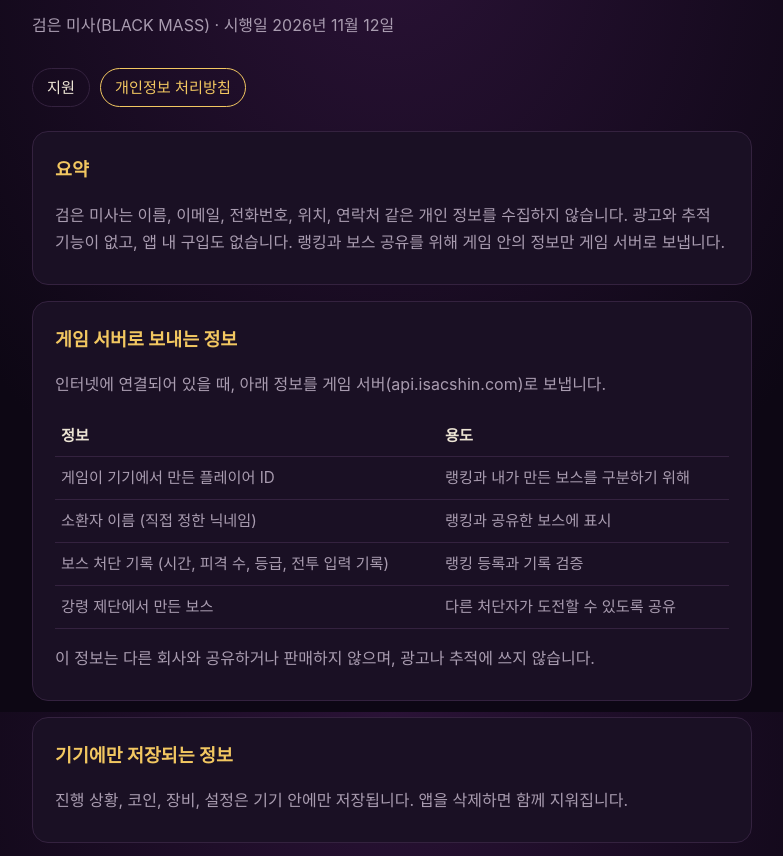
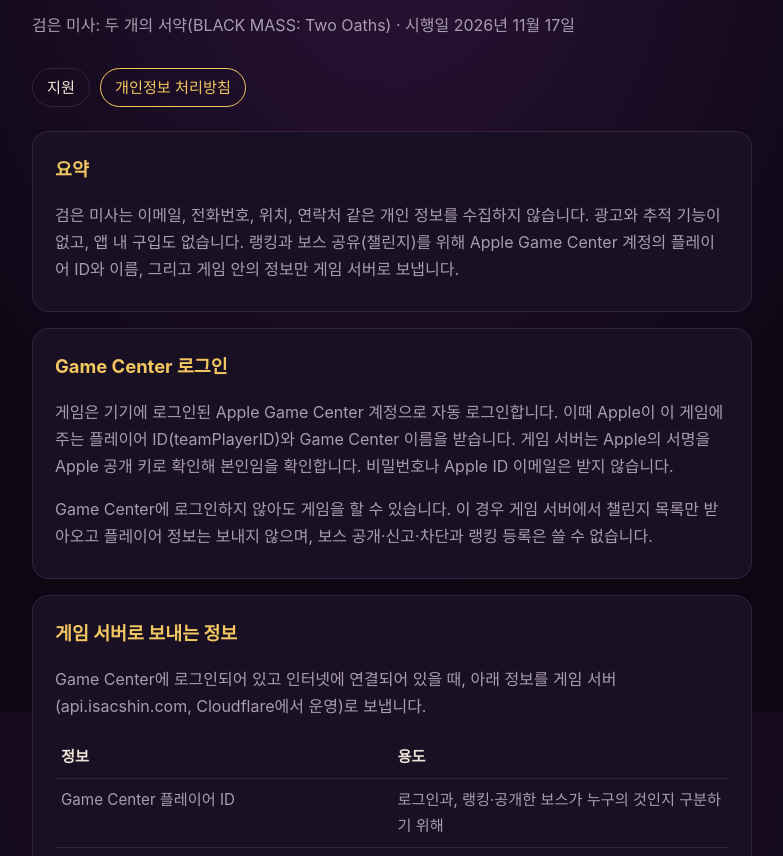
Before and after one commit to IsacShin/blackmass, a plain HTML site: page privacy/index.html in a window 1280 px wide. Shown: the part 88-944 px from the top of the page, without its empty margins (248-1031 px from the left). Drawn offline with Linux system fonts and the light colour scheme.

Commit message:
Rename to Two Oaths; privacy policy covers Game Center sign-in and shared demons
Co-Authored-By: Claude Opus 5.5 <noreply@anthropic.com>

```diff
--- a/privacy/index.html
+++ b/privacy/index.html
@@ -3,42 +3,49 @@
 <head>
 <meta charset="utf-8">
 <meta name="viewport" content="width=device-width, initial-scale=1">
-<title>검은 미사 개인정보 처리방침</title>
-<meta name="description" content="검은 미사(BLACK MASS) 게임의 개인정보 처리방침.">
+<title>검은 미사: 두 개의 서약 개인정보 처리방침</title>
+<meta name="description" content="검은 미사: 두 개의 서약(BLACK MASS: Two Oaths) 게임의 개인정보 처리방침.">
 <link rel="stylesheet" href="../assets/style.css">
 </head>
 <body>
 <main>
   <h1>개인정보 처리방침</h1>
-  <p class="lead">검은 미사(BLACK MASS) · 시행일 2026년 11월 12일</p>
+  <p class="lead">검은 미사: 두 개의 서약(BLACK MASS: Two Oaths) · 시행일 2026년 11월 17일</p>
   <nav><a href="../support/">지원</a><a class="on" href="./">개인정보 처리방침</a></nav>
 
   <section>
     <h2>요약</h2>
-    <p>검은 미사는 이름, 이메일, 전화번호, 위치, 연락처 같은 개인 정보를 수집하지 않습니다. 광고와 추적 기능이 없고, 앱 내 구입도 없습니다. 랭킹과 보스 공유를 위해 게임 안의 정보만 게임 서버로 보냅니다.</p>
+    <p>검은 미사는 이메일, 전화번호, 위치, 연락처 같은 개인 정보를 수집하지 않습니다. 광고와 추적 기능이 없고, 앱 내 구입도 없습니다. 랭킹과 보스 공유(챌린지)를 위해 Apple Game Center 계정의 플레이어 ID와 이름, 그리고 게임 안의 정보만 게임 서버로 보냅니다.</p>
+  </section>
+
+  <section>
+    <h2>Game Center 로그인</h2>
+    <p>게임은 기기에 로그인된 Apple Game Center 계정으로 자동 로그인합니다. 이때 Apple이 이 게임에 주는 플레이어 ID(teamPlayerID)와 Game Center 이름을 받습니다. 게임 서버는 Apple의 서명을 Apple 공개 키로 확인해 본인임을 확인합니다. 비밀번호나 Apple ID 이메일은 받지 않습니다.</p>
+    <p>Game Center에 로그인하지 않아도 게임을 할 수 있습니다. 이 경우 게임 서버에서 챌린지 목록만 받아오고 플레이어 정보는 보내지 않으며, 보스 공개·신고·차단과 랭킹 등록은 쓸 수 없습니다.</p>
   </section>
 
   <section>
     <h2>게임 서버로 보내는 정보</h2>
-    <p>인터넷에 연결되어 있을 때, 아래 정보를 게임 서버(api.isacshin.com)로 보냅니다.</p>
+    <p>Game Center에 로그인되어 있고 인터넷에 연결되어 있을 때, 아래 정보를 게임 서버(api.isacshin.com, Cloudflare에서 운영)로 보냅니다.</p>
     <table>
       <tr><th>정보</th><th>용도</th></tr>
-      <tr><td>게임이 기기에서 만든 플레이어 ID</td><td>랭킹과 내가 만든 보스를 구분하기 위해</td></tr>
-      <tr><td>소환자 이름 (직접 정한 닉네임)</td><td>랭킹과 공유한 보스에 표시</td></tr>
+      <tr><td>Game Center 플레이어 ID</td><td>로그인과, 랭킹·공개한 보스가 누구의 것인지 구분하기 위해</td></tr>
+      <tr><td>Game Center 이름 (소환자 이름)</td><td>랭킹과 챌린지에 공개한 보스의 제작자로 다른 플레이어에게 표시</td></tr>
       <tr><td>보스 처단 기록 (시간, 피격 수, 등급, 전투 입력 기록)</td><td>랭킹 등록과 기록 검증</td></tr>
-      <tr><td>강령 제단에서 만든 보스</td><td>다른 처단자가 도전할 수 있도록 공유</td></tr>
+      <tr><td>강령 제단에서 만들어 직접 공개한 보스 (이름, 설명, 모습, 공격)</td><td>다른 플레이어가 챌린지에서 도전할 수 있도록 공유</td></tr>
+      <tr><td>신고한 보스와 차단한 제작자</td><td>부적절한 보스를 내리고, 차단한 제작자의 보스를 숨기기 위해</td></tr>
     </table>
-    <p>이 정보는 다른 회사와 공유하거나 판매하지 않으며, 광고나 추적에 쓰지 않습니다.</p>
+    <p>공개한 보스와 Game Center 이름은 이 게임을 하는 다른 플레이어에게 보입니다. 이 정보는 다른 회사와 공유하거나 판매하지 않으며, 광고나 추적에 쓰지 않습니다.</p>
   </section>
 
   <section>
     <h2>기기에만 저장되는 정보</h2>
-    <p>진행 상황, 코인, 장비, 설정은 기기 안에만 저장됩니다. 앱을 삭제하면 함께 지워집니다.</p>
+    <p>진행 상황, 코인, 장비, 설정, 강령 제단에서 만들었지만 공개하지 않은 보스는 기기 안에만 저장됩니다. 앱을 삭제하면 함께 지워집니다.</p>
   </section>
 
   <section>
     <h2>보관 기간과 삭제</h2>
-    <p>랭킹 기록과 공유한 보스는 서비스를 운영하는 동안 보관합니다. 삭제를 원하시면 게임 안의 소환자 이름을 적어 아래 이메일로 요청해 주세요. 확인 후 지체 없이 삭제합니다.</p>
+    <p>공개한 보스는 강령 제단에서 그 보스를 삭제하면 서버에서도 함께 지워집니다. 랭킹 기록, 공개한 보스, 플레이어 ID와 이름은 서비스를 운영하는 동안 보관합니다. 모두 삭제를 원하시면 Game Center 이름을 적어 아래 이메일로 요청해 주세요. 확인 후 지체 없이 삭제합니다.</p>
   </section>
 
   <section>
@@ -52,7 +59,7 @@
     <p>이 방침이 바뀌면 이 페이지에 시행일과 함께 알립니다.</p>
   </section>
 
-  <footer>© 2026 Isac Shin · 검은 미사 (BLACK MASS)</footer>
+  <footer>© 2026 Isac Shin · 검은 미사: 두 개의 서약</footer>
 </main>
 </body>
 </html>
```
Also changed, not shown: index.html (+3 -3 lines), support/index.html (+4 -4 lines).
